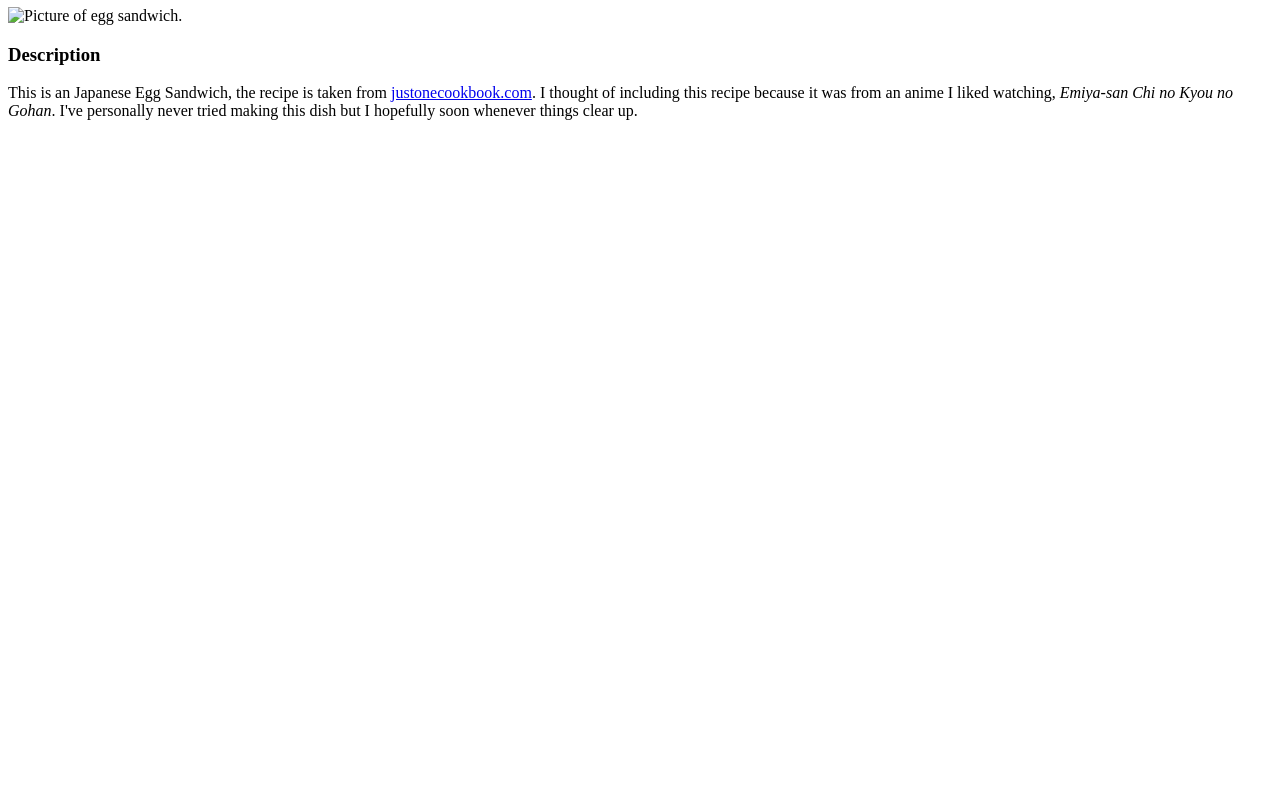
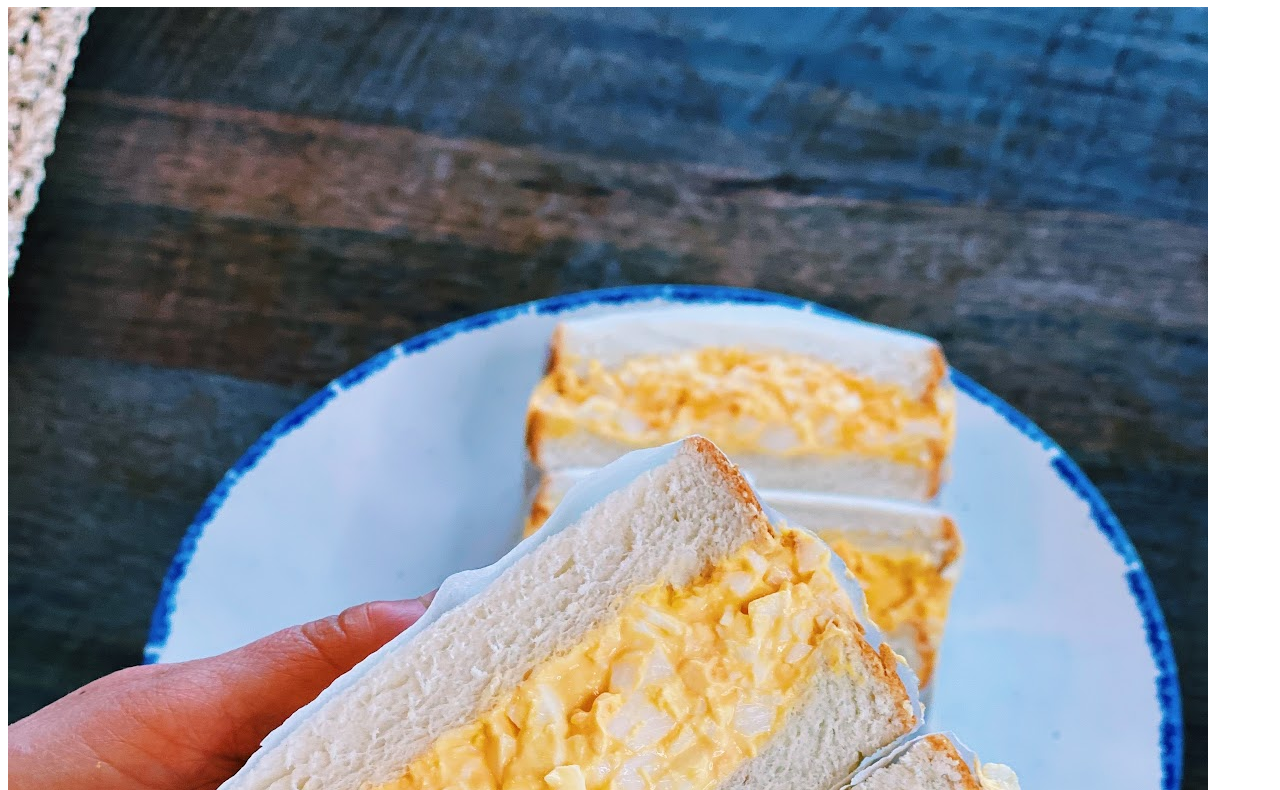
Before and after one commit to kneevin/odin-recipes, a plain HTML site: page recipes/egg-sandwich.html in a window 1280 px wide. Shown: the part 73-863 px from the top of the page. Before the commit the page ends 800 px from the top, so only its background shows below. Drawn offline with Linux system fonts and the light colour scheme.

Commit message:
Corrected img src.

```diff
--- a/recipes/egg-sandwich.html
+++ b/recipes/egg-sandwich.html
@@ -8,7 +8,7 @@
 
 <body>
     <h1>Japanese Egg Sandwich, <em>Tamago Sando</em></h1>
-    <img src='../images/egg-sandwich' alt='Picture of egg sandwich.'>
+    <img src='../images/egg-sandwich.jpeg' alt='Picture of egg sandwich.'>
     <h3>Description</h3>
     <p>This is an Japanese Egg Sandwich, the recipe is taken from <a
             href='https://www.justonecookbook.com/japanese-egg-sandwich-tamago-sando/'>justonecookbook.com</a>. I
```
